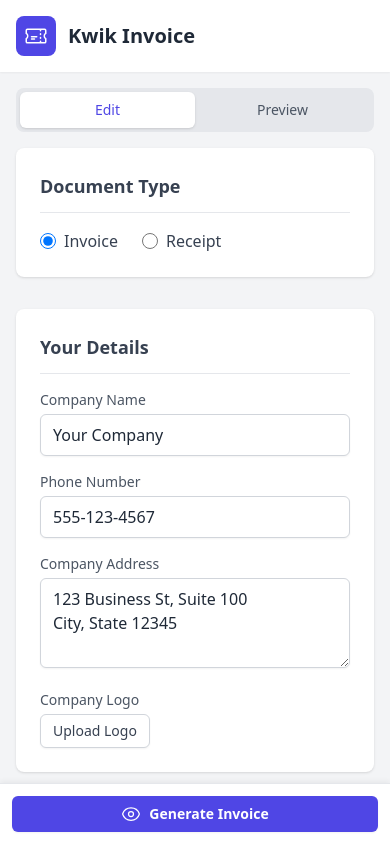
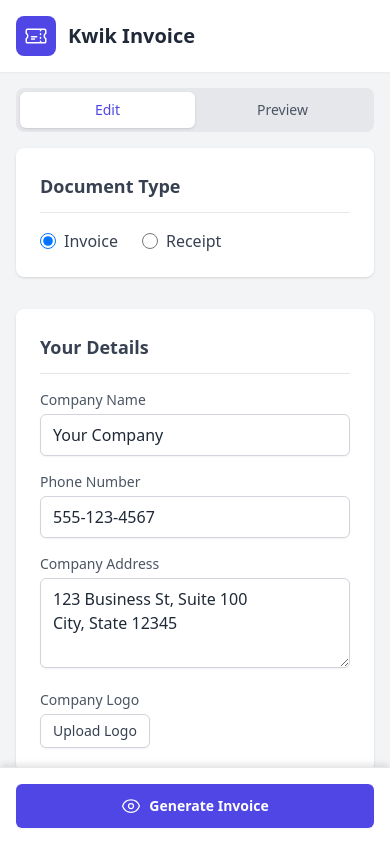
Before and after one commit to kamaldeenAkinade/invoice-flow, a React (Vite) app: page / in a window 390 px wide. Shown: the top 842 px of the page. Built offline with nearby package versions, Linux system fonts and the light colour scheme.

Commit message:
feat: Improve mobile footer positioning and styling

```diff
--- a/App.tsx
+++ b/App.tsx
@@ -134,8 +134,8 @@ const App: React.FC = () => {
 
 
   return (
-    <div className="bg-gray-100 min-h-screen font-sans antialiased text-gray-800">
-      <div id="app-container" className="no-print pb-24 lg:pb-0">
+    <div className="bg-gray-100 min-h-screen font-sans antialiased text-gray-800 pb-24 lg:pb-0">
+      <div id="app-container" className="no-print">
         <Header onDownload={handleDownload} isDownloading={isDownloading} />
         <main className="p-4 md:p-8 lg:p-12">
           {/* Mobile View Switcher */}
@@ -181,26 +181,29 @@ const App: React.FC = () => {
         </main>
       </div>
 
-      {/* Mobile Sticky Footer */}
-      <div className="lg:hidden fixed bottom-0 left-0 right-0 bg-white p-3 border-t border-gray-200 shadow-[0_-2px_5px_rgba(0,0,0,0.05)] flex items-center gap-3 z-20">
+      {/* Mobile Fixed Footer */}
+      <div className="lg:hidden fixed bottom-0 left-0 right-0 bg-white p-4 border-t border-gray-200 shadow-[0_-4px_6px_-1px_rgba(0,0,0,0.1)] flex items-center gap-3 z-50">
         {mobileView === 'form' ? (
-            <ActionButton onClick={() => setMobileView('preview')} className="w-full">
+            <ActionButton onClick={() => setMobileView('preview')} className="w-full py-3">
                 <Icon name="preview" className="w-5 h-5" />
-                <span>Generate Invoice</span>
+                <span>Generate {invoiceData.type === 'invoice' ? 'Invoice' : 'Receipt'}</span>
             </ActionButton>
         ) : (
             <>
-                <ActionButton onClick={handleDownload} disabled={isDownloading} className="flex-1">
+                <ActionButton onClick={handleDownload} disabled={isDownloading} className="flex-1 py-3">
                     <Icon name="download" className="w-5 h-5" />
-                    <span>{isDownloading ? 'Downloading' : 'Download'}</span>
+                    <span>{isDownloading ? 'Generating...' : 'Download'}</span>
                 </ActionButton>
-                <ActionButton onClick={handleShare} variant="secondary">
+                <ActionButton onClick={handleShare} variant="secondary" className="flex-1 py-3">
                      <Icon name="share" className="w-5 h-5" />
                      <span>Share</span>
                 </ActionButton>
             </>
         )}
       </div>
+
+      {/* Add padding at the bottom to prevent content from being hidden behind fixed footer */}
+      <div className="lg:hidden h-20"></div>
 
       <div className="hidden">
         <div id="invoice-to-download" className="bg-white" style={{ width: '210mm', margin: '0 auto' }}>
```
